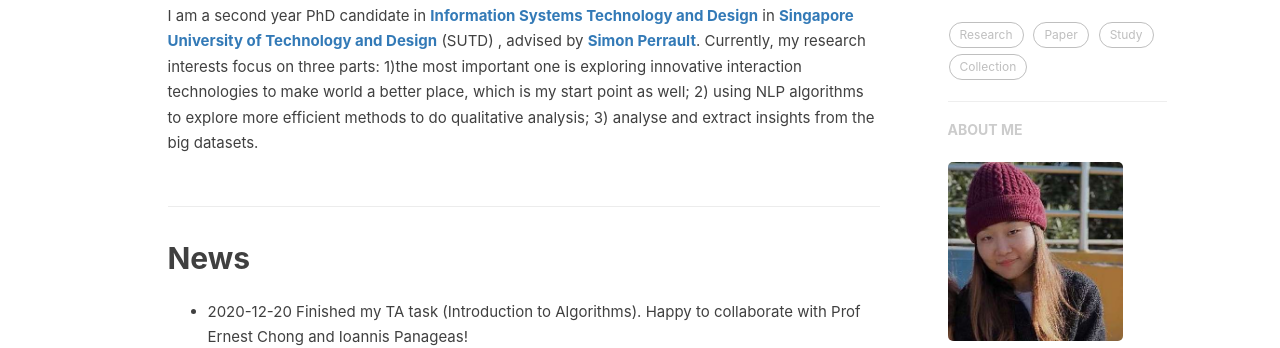
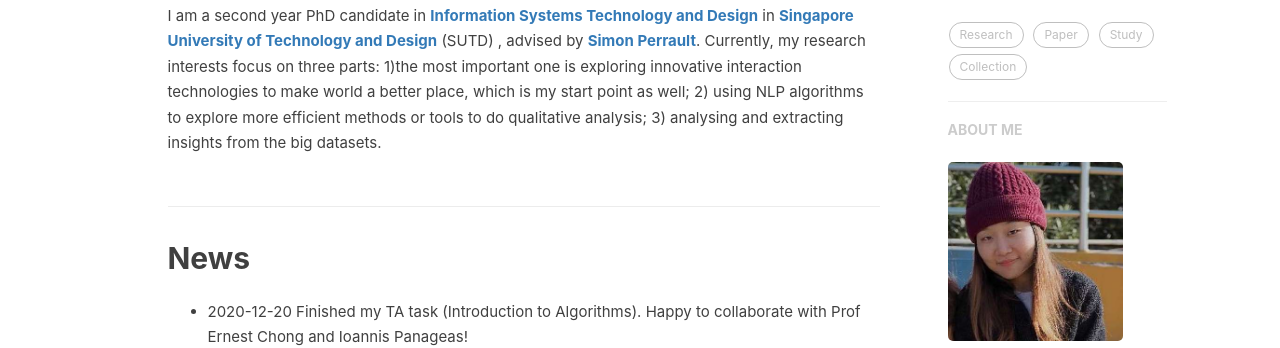
Before and after one commit to gaojie058/gaojie058.github.io, a Jekyll site: the page built from about.html, in a window 1280 px wide. Shown: the part 465-813 px from the top of the page. Built offline with Jekyll 4.4.1, drawn with Linux system fonts in a browser that asks for light colours; nearby versions of some CDN libraries; comment, search, counter and statistics services are not loaded.

Commit message:
Update en.md

```diff
--- a/_includes/about/en.md
+++ b/_includes/about/en.md
@@ -1,5 +1,5 @@
 I am a second year PhD candidate in **[Information Systems Technology and Design](https://istd.sutd.edu.sg/)** in **[Singapore University of Technology and Design](https://www.sutd.edu.sg/)** (SUTD)
-, advised by **[Simon Perrault](https://simonperrault.github.io/)**. Currently, my research interests focus on three parts: 1)the most important one is exploring innovative interaction technologies to make world a better place, which is my start point as well; 2) using NLP algorithms to explore more efficient methods to do qualitative analysis; 3) analyse and extract insights from the big datasets.
+, advised by **[Simon Perrault](https://simonperrault.github.io/)**. Currently, my research interests focus on three parts: 1)the most important one is exploring innovative interaction technologies to make world a better place, which is my start point as well; 2) using NLP algorithms to explore more efficient methods or tools to do qualitative analysis; 3) analysing and extracting insights from the big datasets.
 
 ## News
 - 2020-12-20 Finished my TA task (Introduction to Algorithms). Happy to collaborate with Prof Ernest Chong and Ioannis Panageas!
```
